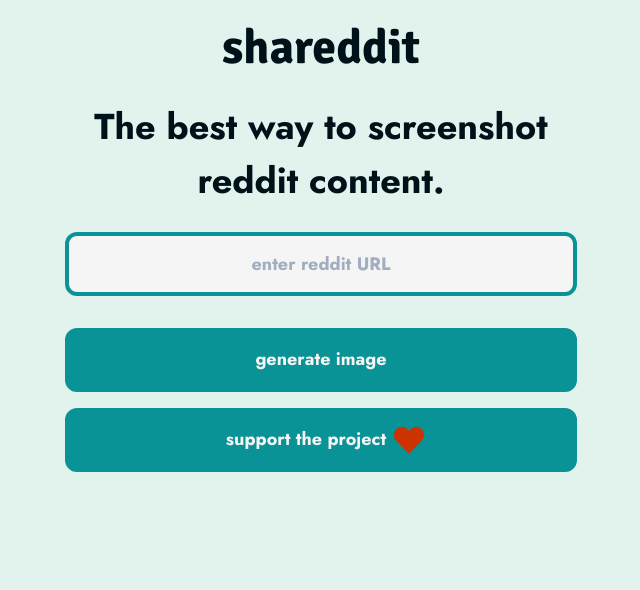
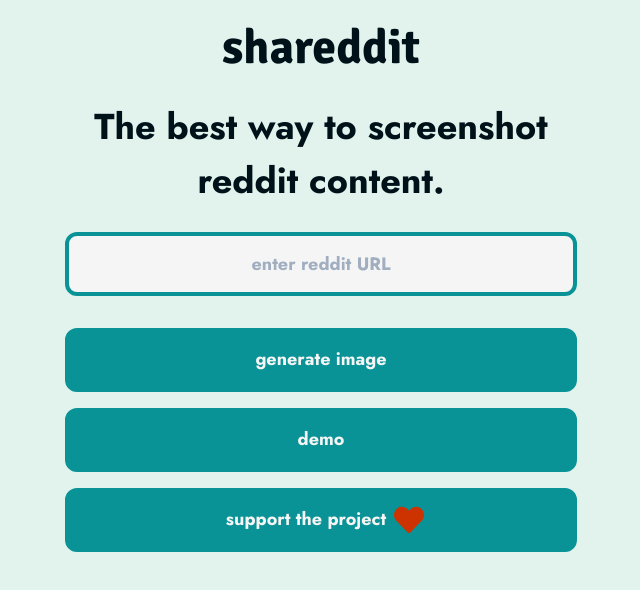
Before and after one commit to yountdev/threadshot, a React (Create React App) app: page / in a window 1280 px wide. Shown: the top 590 px of the page, without its empty margins (319-959 px from the left). Built offline with nearby package versions, Linux system fonts and the light colour scheme.

Commit message:
Add demo button

```diff
--- /dev/null
+++ b/src/screens/Home/components/DemoButton.tsx
@@ -0,0 +1,22 @@
+import React, { useCallback } from "react";
+import { FieldProps } from "formik";
+
+import { StyledButton } from "../../shared/components/StyledButton";
+
+export const DemoButton: React.FC<FieldProps> = ({ field, form, ...props }) => {
+  const demo = useCallback(() => {
+    form.setFieldValue(
+      "link",
+      "https://reddit.com/r/shareddit_com/comments/pu919w/welcome_to_shareddit/he1a9sb/"
+    );
+  }, [form]);
+
+  return (
+    <StyledButton
+      onClick={demo}
+      style={{ marginBottom: "var(--chakra-space-4)" }}
+    >
+      demo
+    </StyledButton>
+  );
+};
--- a/src/screens/Home/components/LinkForm.tsx
+++ b/src/screens/Home/components/LinkForm.tsx
@@ -7,6 +7,7 @@ import { GenerateButton } from "./GenerateButton";
 import { RedditLinkInput } from "./RedditLinkInput";
 import { submitLink } from "../../../submitLink";
 import { DonateModal } from "./DonateModal";
+import { DemoButton } from "./DemoButton";
 
 export const LinkForm: React.FC = () => {
   const formik = useFormik({
@@ -33,13 +34,14 @@ export const LinkForm: React.FC = () => {
             name="link"
             component={RedditLinkInput}
             style={{ marginBottom: "var(--chakra-space-8)" }}
-          ></Field>
+          />
           <Field
             name="submit"
             type="submit"
             component={GenerateButton}
             style={{ marginBottom: "var(--chakra-space-4)" }}
-          ></Field>
+          />
+          <Field name="demo" component={DemoButton} />
           <DonateModal />
         </Form>
       </FormikProvider>
--- a/src/screens/shared/components/StyledButton.tsx
+++ b/src/screens/shared/components/StyledButton.tsx
@@ -1,12 +1,15 @@
 import React from "react";
 import { Button } from "@chakra-ui/react";
+import { CSSProperties } from "@emotion/serialize";
 
 interface StyledButtonProps {
   onClick?: () => void;
+  style?: CSSProperties;
 }
 
 export const StyledButton: React.FC<StyledButtonProps> = ({
   onClick = () => {},
+  style,
   ...props
 }) => {
   return (
@@ -23,6 +26,8 @@ export const StyledButton: React.FC<StyledButtonProps> = ({
       colorScheme="button"
       _hover={{ borderColor: "button.600", backgroundColor: "button.600" }}
       _focus={{ borderColor: "brand.focus" }}
+      //@ts-ignore
+      style={style}
       {...props}
     />
   );
```
